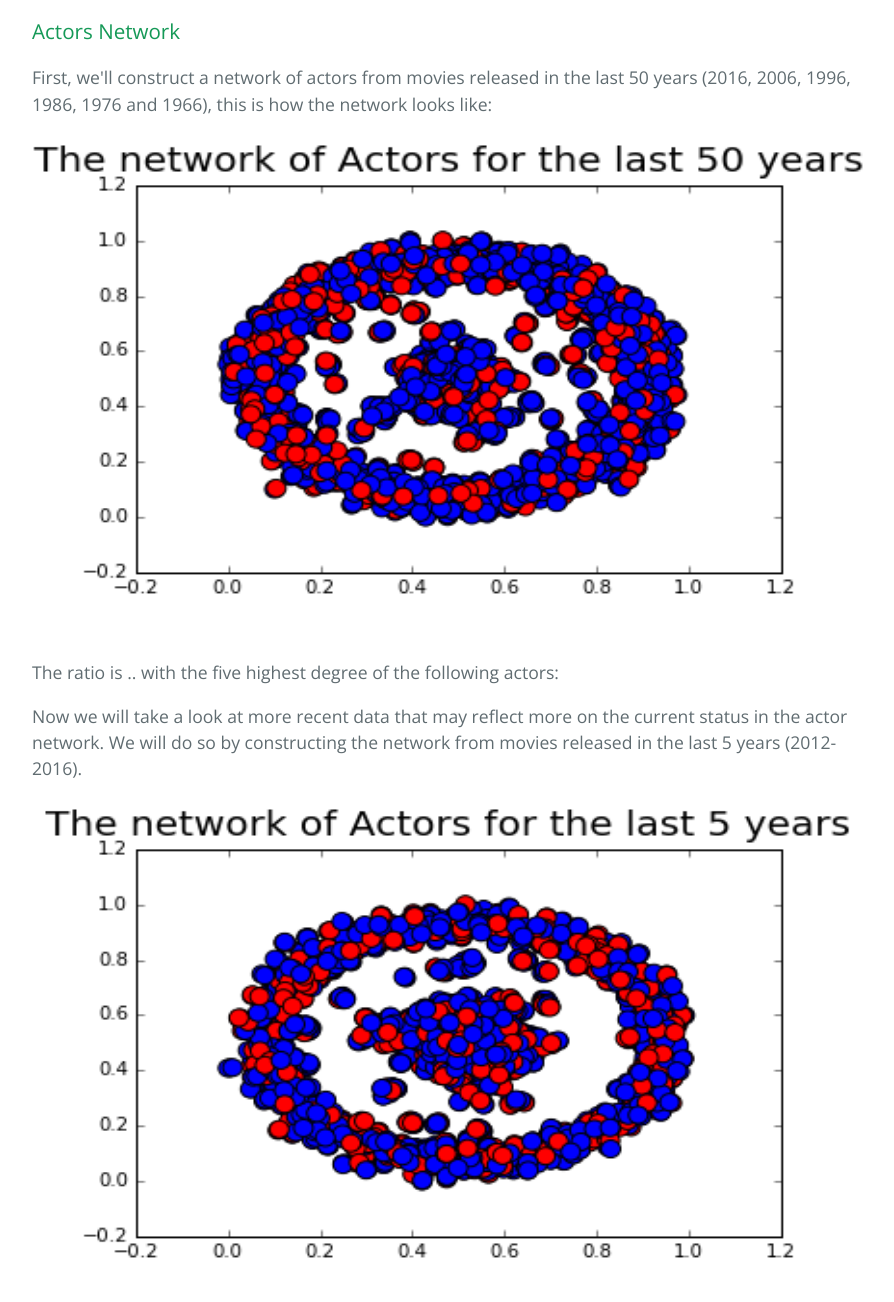
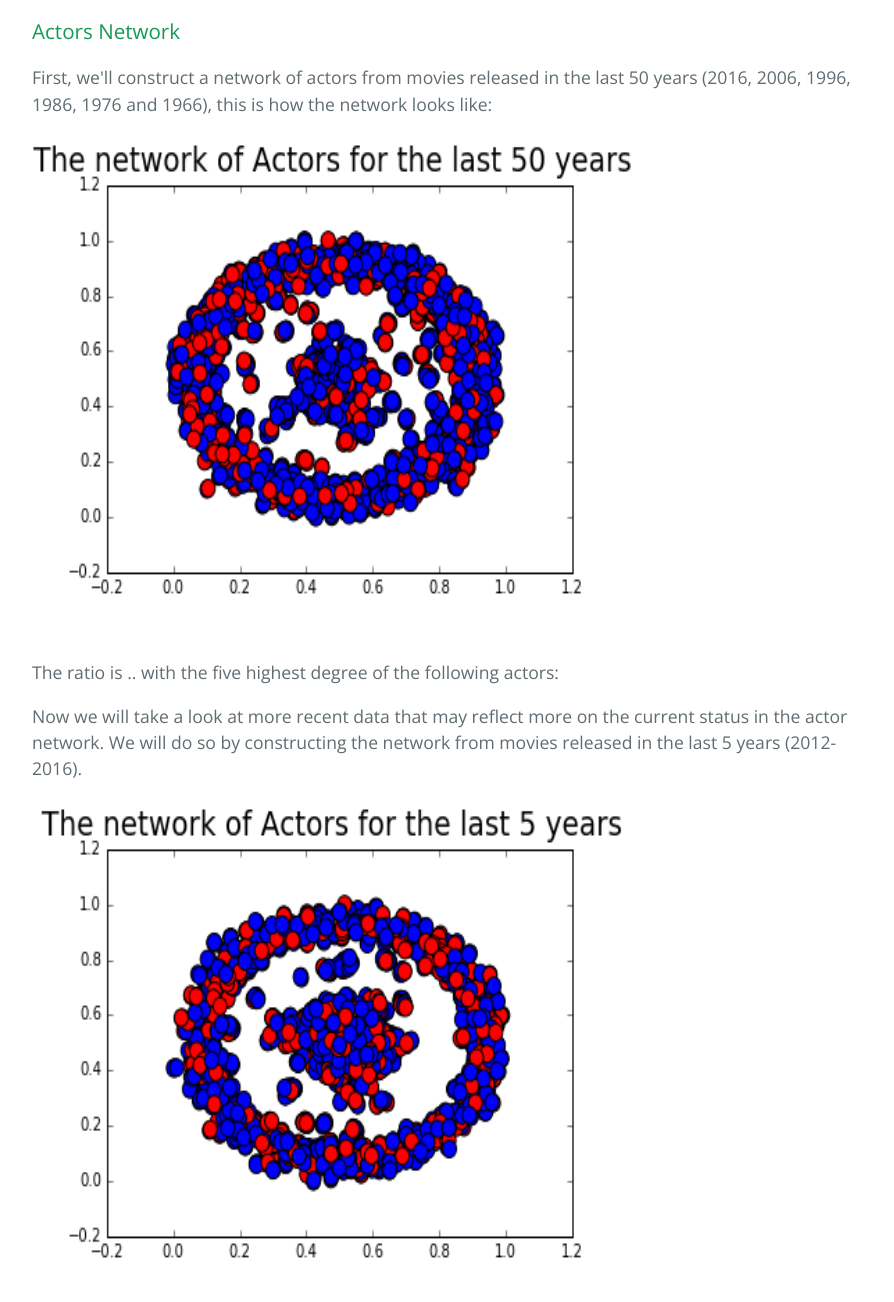
Before and after one commit to helgasvala/Women-in-Movies, a plain HTML site: page networks.html in a window 1280 px wide. Shown: the part 620-1922 px from the top of the page, without its empty margins (192-1086 px from the left). Drawn offline with nearby package versions, Linux system fonts and the light colour scheme.

Commit message:
Update networks.html

```diff
--- a/networks.html
+++ b/networks.html
@@ -31,13 +31,13 @@
 <a id="women-ratio" class="anchor" href="#women-ratio" aria-hidden="true"><span aria-hidden="true" class="octicon octicon-link"></span></a>Actors Network</h3>
 
 <p> First, we'll construct a network of actors from movies released in the last 50 years (2016, 2006, 1996, 1986, 1976 and 1966), this is how the network looks like: </p>
-      <img height="500" width="1200" src="SocialGraphsPics/Actors50.png" alt="hi" class="inline"/>
+      <img height="500" width="600" src="SocialGraphsPics/Actors50.png" alt="hi" class="inline"/>
       <p> The ratio is ..
         with the five highest degree of the following actors:</p>
 
       <p> Now we will take a look at more recent data that may reflect more on the current status in the actor network.
         We will do so by constructing the network from movies released in the last 5 years (2012-2016). </p>
-      <img height="500" width="1200" src="SocialGraphsPics/Actors5.png" alt="hi" class="inline"/>
+      <img height="500" width="600" src="SocialGraphsPics/Actors5.png" alt="hi" class="inline"/>
       <p> What is interesting to see is that the network seems to be similar to the one above. </p>
 <h3>
 <a id="women-appearance" class="anchor" href="#women-appearance" aria-hidden="true"><span aria-hidden="true" class="octicon octicon-link"></span></a>Directors Network</h3>
```
